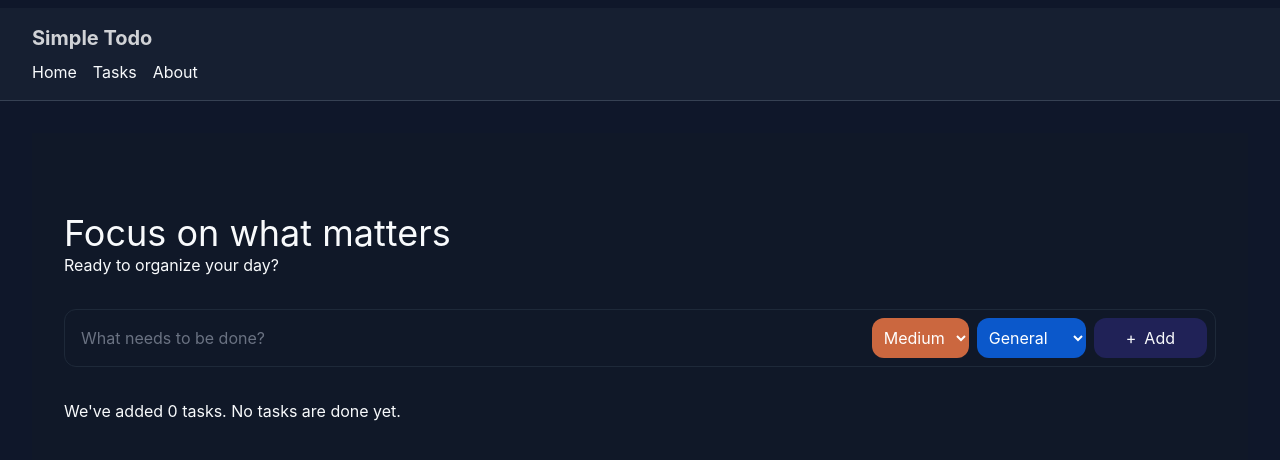
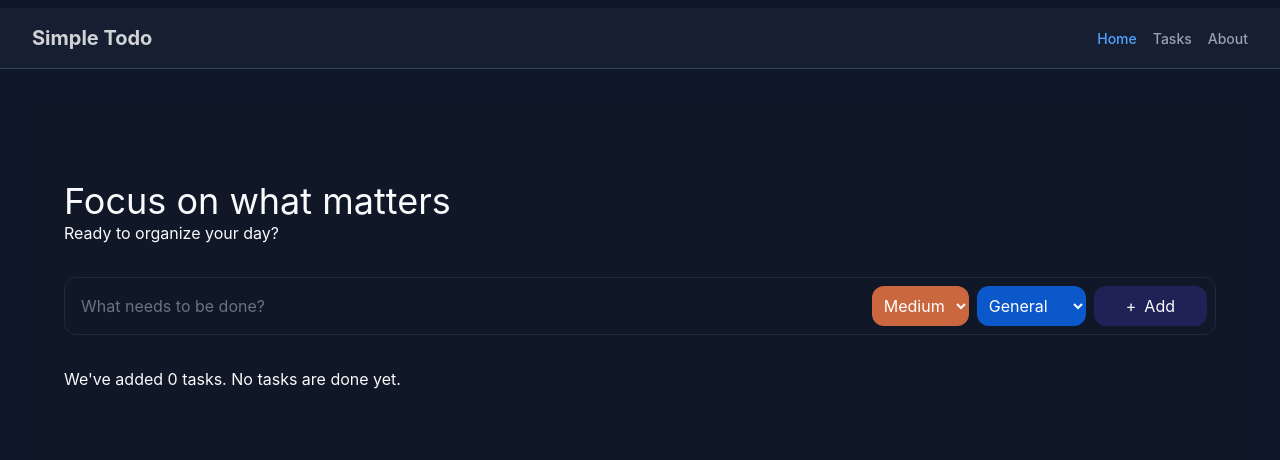
Before and after one commit to MohamadHarmoush/ToDo-App, a React (Vite) app: page / in a window 1280 px wide. Shown: the top 460 px of the page. Built offline with nearby package versions, Linux system fonts and the light colour scheme.

Commit message:
Add NavBar for navigation between pages

```diff
--- a/src/components/AppLayout.tsx
+++ b/src/components/AppLayout.tsx
@@ -1,5 +1,6 @@
 import type { ReactNode } from 'react';
 import { NavLink } from 'react-router';
+import NavBar from './NavBar';
 
 type AppHeaderProps = {
   title?: string;
@@ -7,14 +8,10 @@ type AppHeaderProps = {
 
 const AppHeader = ({ title }: AppHeaderProps) => (
   <header className='border-b border-gray-700 bg-gray-800/50 px-8 py-4'>
-    <div className='pb-2'>
+    <div className='flex items-center justify-between'>
       <h1 className='text-xl font-bold text-white/80'>{title}</h1>
-    </div>
 
-    <div className='space-x-4'>
-      <NavLink to='/'>Home</NavLink>
-      <NavLink to='/tasks'>Tasks</NavLink>
-      <NavLink to='/about'>About</NavLink>
+      <NavBar/>
     </div>
   </header>
 );
--- /dev/null
+++ b/src/components/NavBar.tsx
@@ -0,0 +1,34 @@
+import { NavLink } from 'react-router';
+
+const NavBar = () => {
+  return (
+    <nav className='space-x-4'>
+      <NavLink
+        to='/'
+        className={({ isActive }) =>
+          `text-sm font-medium transition-colors ${isActive ? 'text-blue-400' : 'text-gray-400 hover:text-white'}`
+        }
+      >
+        Home
+      </NavLink>
+      <NavLink
+        to='/tasks'
+        className={({ isActive }) =>
+          `text-sm font-medium transition-colors ${isActive ? 'text-blue-400' : 'text-gray-400 hover:text-white'}`
+        }
+      >
+        Tasks
+      </NavLink>
+      <NavLink
+        to='/about'
+        className={({ isActive }) =>
+          `text-sm font-medium transition-colors ${isActive ? 'text-blue-400' : 'text-gray-400 hover:text-white'}`
+        }
+      >
+        About
+      </NavLink>
+    </nav>
+  );
+};
+
+export default NavBar;
```
